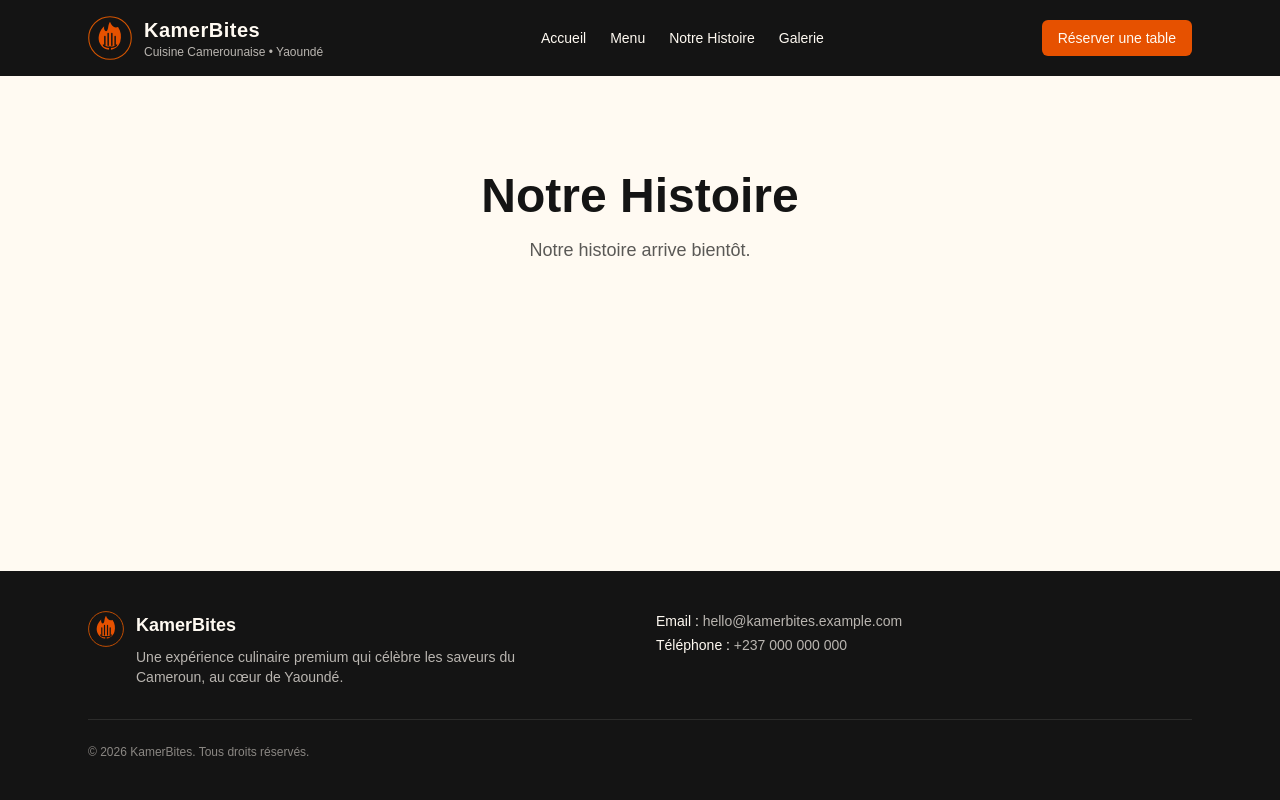
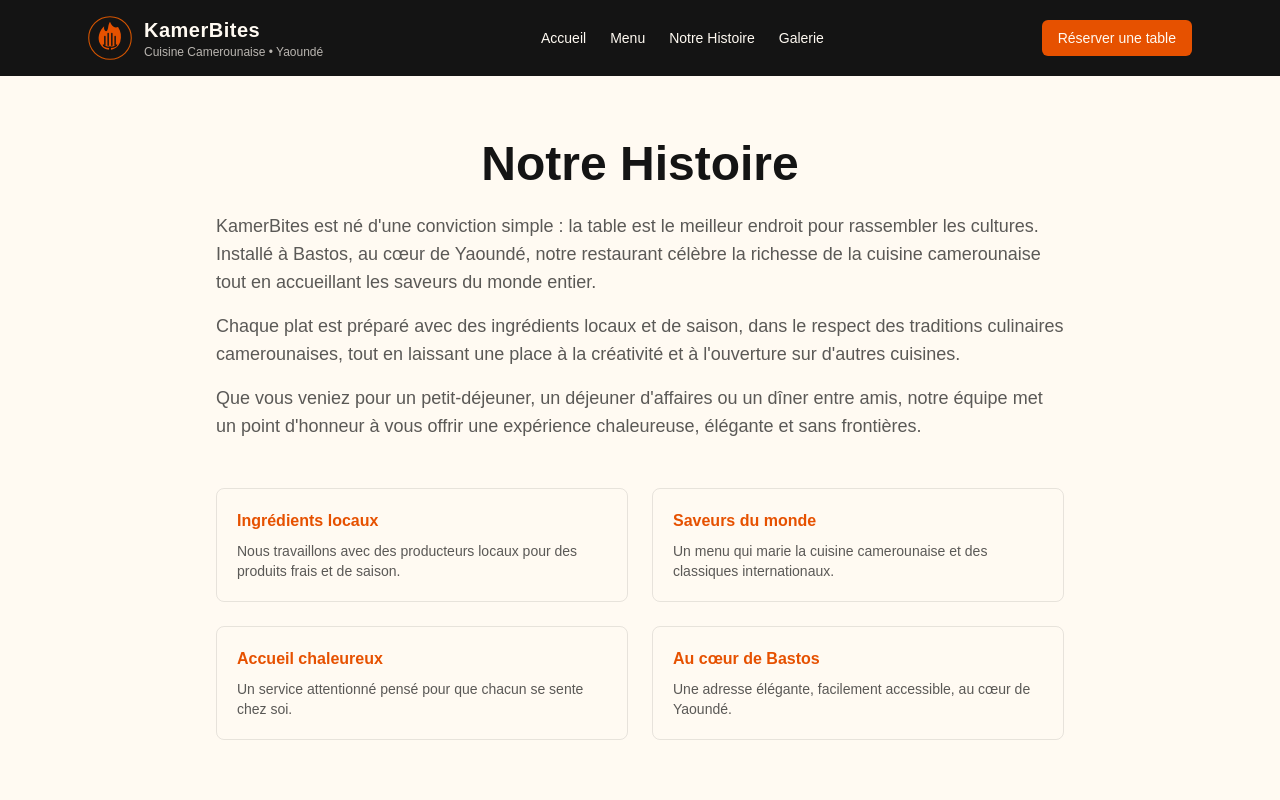
Before and after one commit to Dipita237/kamerbites-premium, a Next.js app: page /notre-histoire in a window 1280 px wide. Shown: the top 800 px of the page. Built offline with nearby package versions, Linux system fonts and the light colour scheme.

Commit message:
feat(notre-histoire) : add real brand story and values section

```diff
--- a/src/app/notre-histoire/page.tsx
+++ b/src/app/notre-histoire/page.tsx
@@ -1,10 +1,68 @@
+const values = [
+  {
+    title: "Ingrédients locaux",
+    description:
+      "Nous travaillons avec des producteurs locaux pour des produits frais et de saison.",
+  },
+  {
+    title: "Saveurs du monde",
+    description:
+      "Un menu qui marie la cuisine camerounaise et des classiques internationaux.",
+  },
+  {
+    title: "Accueil chaleureux",
+    description:
+      "Un service attentionné pensé pour que chacun se sente chez soi.",
+  },
+  {
+    title: "Au cœur de Bastos",
+    description:
+      "Une adresse élégante, facilement accessible, au cœur de Yaoundé.",
+  },
+];
+
 export default function NotreHistoirePage() {
   return (
-    <section className="mx-auto flex max-w-6xl flex-col items-center px-4 py-24 text-center sm:px-6">
-      <h1 className="text-4xl font-semibold sm:text-5xl">Notre Histoire</h1>
-      <p className="mt-4 max-w-xl text-base text-charcoal/70 sm:text-lg">
-        Notre histoire arrive bientôt.
-      </p>
+    <section className="mx-auto max-w-4xl px-4 py-16 sm:px-6">
+      <h1 className="text-center text-4xl font-semibold sm:text-5xl">
+        Notre Histoire
+      </h1>
+
+      <div className="mt-6 space-y-4 text-base text-charcoal/70 sm:text-lg">
+        <p>
+          KamerBites est né d&apos;une conviction simple : la table est le
+          meilleur endroit pour rassembler les cultures. Installé à Bastos,
+          au cœur de Yaoundé, notre restaurant célèbre la richesse de la
+          cuisine camerounaise tout en accueillant les saveurs du monde
+          entier.
+        </p>
+        <p>
+          Chaque plat est préparé avec des ingrédients locaux et de saison,
+          dans le respect des traditions culinaires camerounaises, tout en
+          laissant une place à la créativité et à l&apos;ouverture sur
+          d&apos;autres cuisines.
+        </p>
+        <p>
+          Que vous veniez pour un petit-déjeuner, un déjeuner d&apos;affaires
+          ou un dîner entre amis, notre équipe met un point d&apos;honneur à
+          vous offrir une expérience chaleureuse, élégante et sans
+          frontières.
+        </p>
+      </div>
+
+      <div className="mt-12 grid grid-cols-1 gap-6 sm:grid-cols-2">
+        {values.map((value) => (
+          <div
+            key={value.title}
+            className="rounded-lg border border-charcoal/10 p-5"
+          >
+            <h2 className="font-semibold text-copper">{value.title}</h2>
+            <p className="mt-2 text-sm text-charcoal/70">
+              {value.description}
+            </p>
+          </div>
+        ))}
+      </div>
     </section>
   );
 }
```
